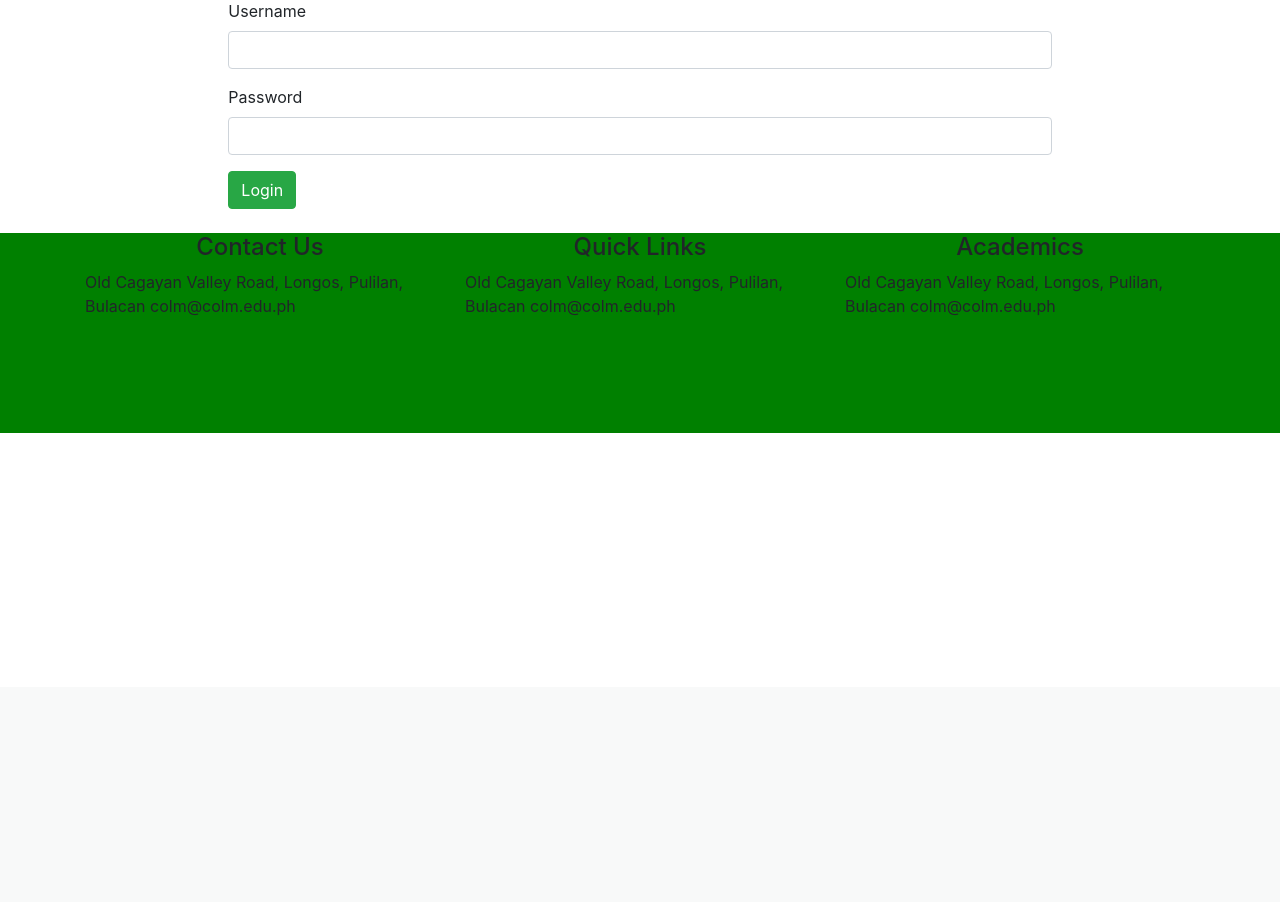
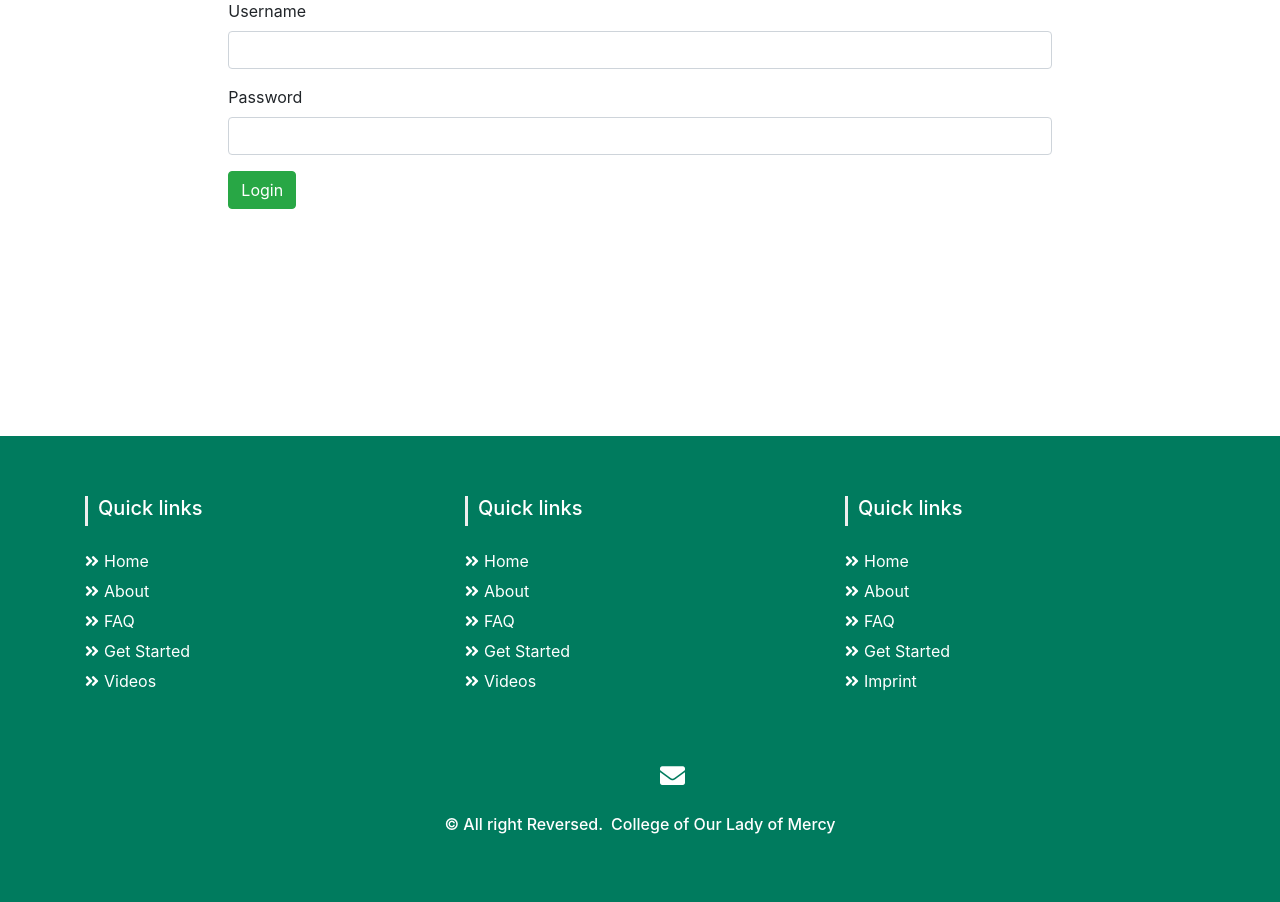
Before and after one commit to ashryverrr/colmweb, a Flask app: page /login in a window 1280 px wide. Shown: the part 113-1015 px from the top of the page. Before the commit the page ends 546 px from the top, so only its background shows below. Run offline with Flask 2, Linux system fonts and the light colour scheme; some libraries are stand-ins or nearby versions; some web fonts are replaced.

Commit message:
Update footer

```diff
--- a/static/css/custom.css
+++ b/static/css/custom.css
@@ -1,4 +1,79 @@
-.footer {
+/* .footer {
     height: 200px;
-    background-color: green;
+    background-color: #006633;
+} */
+section {
+    padding: 60px 0;
 }
+
+section .section-title {
+    text-align: center;
+    color: #007b5e;
+    margin-bottom: 50px;
+    text-transform: uppercase;
+}
+#footer {
+    background: #007b5e !important;
+}
+#footer h5{
+	padding-left: 10px;
+    border-left: 3px solid #eeeeee;
+    padding-bottom: 6px;
+    margin-bottom: 20px;
+    color:#ffffff;
+}
+#footer a {
+    color: #ffffff;
+    text-decoration: none !important;
+    background-color: transparent;
+    -webkit-text-decoration-skip: objects;
+}
+#footer ul.social li{
+	padding: 3px 0;
+}
+
+#footer ul.social li a i {
+    margin-right: 5px;
+	font-size:25px;
+	-webkit-transition: .5s all ease;
+	-moz-transition: .5s all ease;
+	transition: .5s all ease;
+}
+#footer ul.social li:hover a i {
+	font-size:30px;
+	margin-top:-10px;
+}
+#footer ul.social li a,
+#footer ul.quick-links li a{
+	color:#ffffff;
+}
+#footer ul.social li a:hover{
+	color:#eeeeee;
+}
+
+#footer ul.quick-links li{
+	padding: 3px 0;
+	-webkit-transition: .5s all ease;
+	-moz-transition: .5s all ease;
+	transition: .5s all ease;
+}
+#footer ul.quick-links li:hover{
+	padding: 3px 0;
+	margin-left:5px;
+	font-weight:700;
+}
+#footer ul.quick-links li a i{
+	margin-right: 5px;
+}
+#footer ul.quick-links li:hover a i {
+    font-weight: 700;
+}
+
+@media (max-width:767px){
+	#footer h5 {
+    padding-left: 0;
+    border-left: transparent;
+    padding-bottom: 0px;
+    margin-bottom: 10px;
+}
+}
--- a/templates/layout.html
+++ b/templates/layout.html
@@ -17,7 +17,61 @@
             {% include '/includes/_messages.html' %}
             {% block body %}{% endblock %}
         </main>
-        <footer class="footer">
+        <section id="footer">
+            <div class="container">
+                <div class="row text-center text-xs-center text-sm-left text-md-left">
+                    <div class="col-xs-12 col-sm-4 col-md-4">
+                        <h5>Quick links</h5>
+                        <ul class="list-unstyled quick-links">
+                            <li><a href="javascript:void();"><i class="fa fa-angle-double-right"></i>Home</a></li>
+                            <li><a href="javascript:void();"><i class="fa fa-angle-double-right"></i>About</a></li>
+                            <li><a href="javascript:void();"><i class="fa fa-angle-double-right"></i>FAQ</a></li>
+                            <li><a href="javascript:void();"><i class="fa fa-angle-double-right"></i>Get Started</a></li>
+                            <li><a href="javascript:void();"><i class="fa fa-angle-double-right"></i>Videos</a></li>
+                        </ul>
+                    </div>
+                    <div class="col-xs-12 col-sm-4 col-md-4">
+                        <h5>Quick links</h5>
+                        <ul class="list-unstyled quick-links">
+                            <li><a href="javascript:void();"><i class="fa fa-angle-double-right"></i>Home</a></li>
+                            <li><a href="javascript:void();"><i class="fa fa-angle-double-right"></i>About</a></li>
+                            <li><a href="javascript:void();"><i class="fa fa-angle-double-right"></i>FAQ</a></li>
+                            <li><a href="javascript:void();"><i class="fa fa-angle-double-right"></i>Get Started</a></li>
+                            <li><a href="javascript:void();"><i class="fa fa-angle-double-right"></i>Videos</a></li>
+                        </ul>
+                    </div>
+                    <div class="col-xs-12 col-sm-4 col-md-4">
+                        <h5>Quick links</h5>
+                        <ul class="list-unstyled quick-links">
+                            <li><a href="javascript:void();"><i class="fa fa-angle-double-right"></i>Home</a></li>
+                            <li><a href="javascript:void();"><i class="fa fa-angle-double-right"></i>About</a></li>
+                            <li><a href="javascript:void();"><i class="fa fa-angle-double-right"></i>FAQ</a></li>
+                            <li><a href="javascript:void();"><i class="fa fa-angle-double-right"></i>Get Started</a></li>
+                            <li><a href="https://wwwe.sunlimetech.com" title="Design and developed by"><i class="fa fa-angle-double-right"></i>Imprint</a></li>
+                        </ul>
+                    </div>
+                </div>
+                <div class="row">
+                    <div class="col-xs-12 col-sm-12 col-md-12 mt-2 mt-sm-5">
+                        <ul class="list-unstyled list-inline social text-center">
+                            <li class="list-inline-item"><a href="javascript:void();"><i class="fa fa-facebook"></i></a></li>
+                            <li class="list-inline-item"><a href="javascript:void();"><i class="fa fa-twitter"></i></a></li>
+                            <li class="list-inline-item"><a href="javascript:void();"><i class="fa fa-instagram"></i></a></li>
+                            <li class="list-inline-item"><a href="javascript:void();"><i class="fa fa-google-plus"></i></a></li>
+                            <li class="list-inline-item"><a href="javascript:void();" target="_blank"><i class="fa fa-envelope"></i></a></li>
+                        </ul>
+                    </div>
+                    </hr>
+                </div>
+                <div class="row">
+                    <div class="col-xs-12 col-sm-12 col-md-12 mt-2 mt-sm-2 text-center text-white">
+                        <p class="h6">&copy All right Reversed.<a class="text-green ml-2" href="https://www.colm.edu.ph" target="_blank">College of Our Lady of Mercy</a></p>
+                    </div>
+                    </hr>
+                </div>
+            </div>
+        </section>
+        <!-- <footer class="footer pt-2">
             <div class="container">
               <div class="row mt-4">
                 <div class="col-md-4">
@@ -39,7 +93,7 @@
 
             </div>
         </footer>
-
+       -->
 
         <script src="https://code.jquery.com/jquery-3.3.1.slim.min.js" integrity="sha384-q8i/X+965DzO0rT7abK41JStQIAqVgRVzpbzo5smXKp4YfRvH+8abtTE1Pi6jizo" crossorigin="anonymous"></script>
         <script src="https://cdnjs.cloudflare.com/ajax/libs/popper.js/1.14.3/umd/popper.min.js" integrity="sha384-ZMP7rVo3mIykV+2+9J3UJ46jBk0WLaUAdn689aCwoqbBJiSnjAK/l8WvCWPIPm49" crossorigin="anonymous"></script>
--- a/templates/login.html
+++ b/templates/login.html
@@ -2,7 +2,7 @@
 
 
 {% block body %}
-    <div class="col-md-8 offset-md-2">
+    <div class="col-md-8 offset-md-2" style="height: 61.6vh;">
         <h1> COLM Administrator login</h1>
         <form method="POST" action="">
             <div class="form-group">
```
